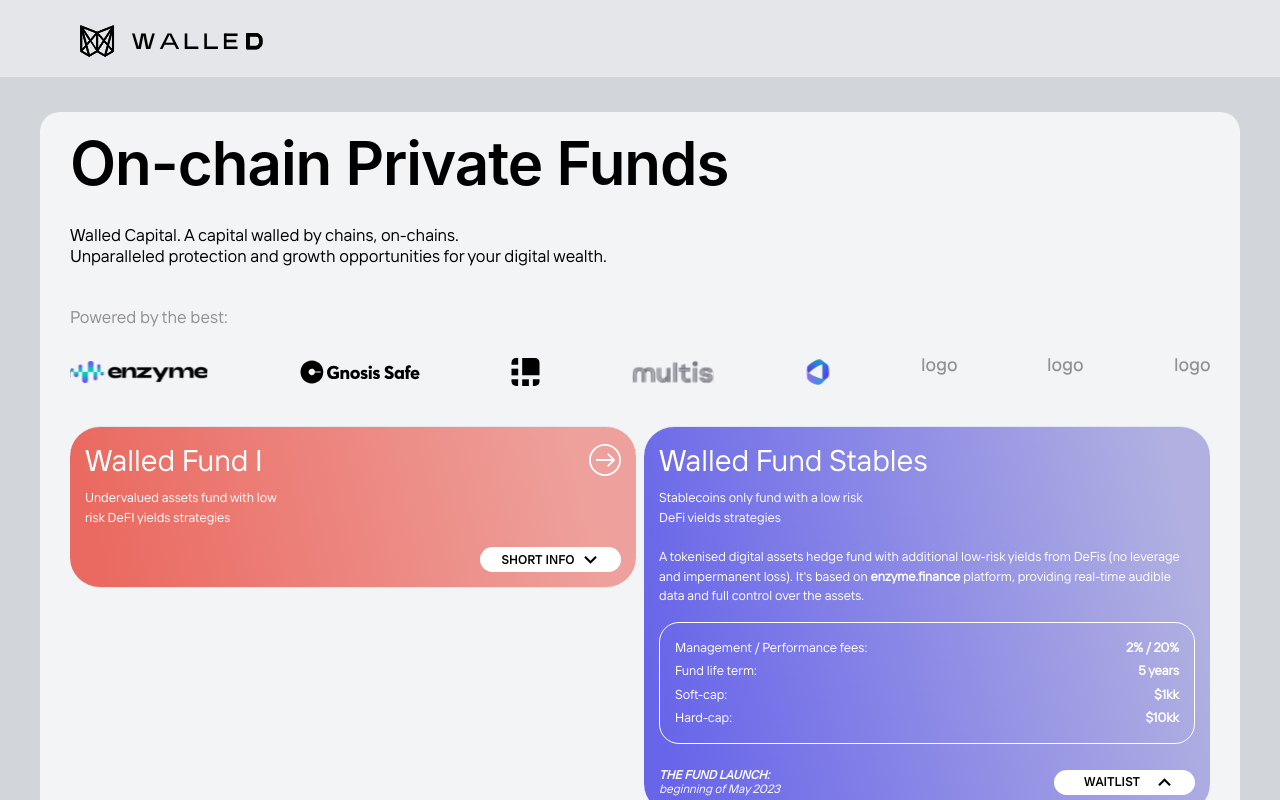
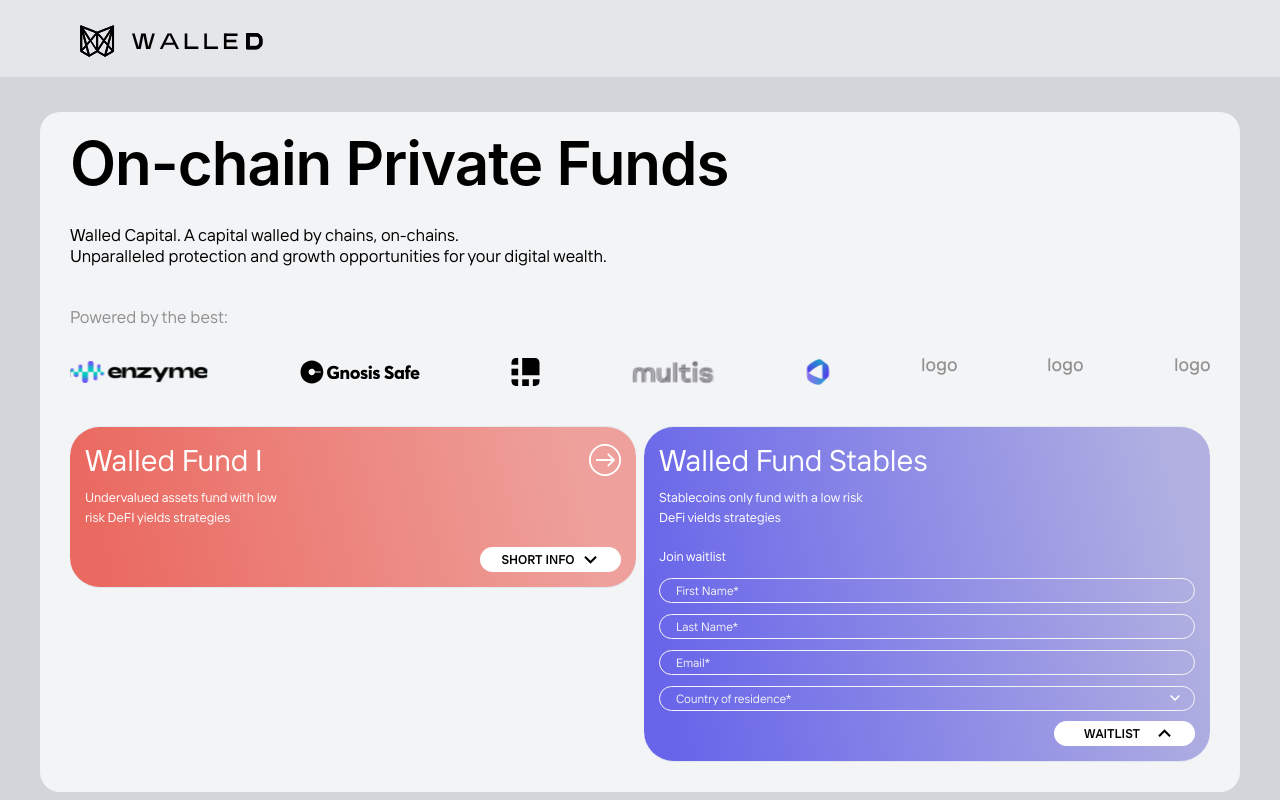
Before and after one commit to Walled-Capital/walled-capital-landing-page, a Next.js app: page / in a window 1280 px wide. Both pictures are taken after a click on the button "WAITLIST". Built offline with nearby package versions, Linux system fonts and the light colour scheme.

Commit message:
chore: DAO Advantages

```diff
--- /dev/null
+++ b/src/components/input-custom/InputCustom.tsx
@@ -0,0 +1,35 @@
+import { FC } from "react";
+import { FormControl, Input, SystemStyleObject } from "@chakra-ui/react";
+
+export const inputCustom: SystemStyleObject = {
+    borderRadius: "30px",
+    mb: { md: "0px", sm: "10px" },
+    h: "25px",
+    w: "100%",
+    fontSize: "12px",
+    color: "#F3F4F6",
+    borderColor: "#F3F4F6",
+    _placeholder: { color: "#F3F4F6" },
+    _focusVisible: {
+      borderColor: "#F3F4F6",
+      boxShadow: "none",
+    },
+    _hover: {
+      borderColor: "#F3F4F6",
+    },
+
+};
+
+interface InputCustomProps {
+  placeholder: string;
+}
+
+export const InputCustom: FC<InputCustomProps> = ({
+  placeholder = "Email",
+}) => {
+  return (
+    <FormControl >
+      <Input sx={inputCustom} placeholder={placeholder} />
+    </FormControl>
+  );
+};
--- a/src/components/project-box-main/project-box-v2/ProjectBoxV2.tsx
+++ b/src/components/project-box-main/project-box-v2/ProjectBoxV2.tsx
@@ -14,7 +14,7 @@
 } from "@chakra-ui/react";
 import { AccordionButtonCustom } from "@src/components/project-box-main/AccordionButtonCustom";
 import { FC } from "react";
-import {useMinWidthMedia} from "@src/hooks/useMediaWidth";
+import { useMinWidthMedia } from "@src/hooks/useMediaWidth";
 
 interface ProjectBoxV2Props {
   accordionPanelRender: () => JSX.Element;
@@ -22,6 +22,8 @@
   iconSrc: string;
   description: string;
   imagesSrc?: string[];
+  linkTitle?: string;
+  linkSrc?: string;
 }
 
 export const ProjectBoxV2: FC<ProjectBoxV2Props> = ({
@@ -30,13 +32,19 @@
   title,
   description,
   imagesSrc,
+  linkTitle,
+  linkSrc,
 }) => {
   const { toggle, isOpen, accordionIndex } = useProjectBox();
 
-  const [isLargerThenMd] = useMinWidthMedia('md')
-  const isLinkDisable = !!imagesSrc?.length;
+  const [isLargerThenMd] = useMinWidthMedia("md");
+  const isLinkDisable = !!imagesSrc?.length || !linkTitle;
 
-  const justifyContent = !isLargerThenMd ? 'center' : isLinkDisable ? "flex-end" : "space-between"
+  const justifyContent = !isLargerThenMd
+    ? "center"
+    : isLinkDisable
+    ? "flex-end"
+    : "space-between";
 
   return (
     <Accordion sx={projectBoxStylesV2(isOpen)} index={accordionIndex}>
@@ -60,11 +68,17 @@
                 ))}
               </Flex>
             )}
-            <Flex justifyContent={justifyContent} gap='0 7px'>
+            <Flex justifyContent={justifyContent} gap="0 7px">
               {!isOpen && !isLinkDisable && (
-                <Flex w='50%'><Link sx={linkButtonStyles}>enzyme PAGE</Link></Flex>
+                <Flex w="50%">
+                  <Link href={linkSrc} target='_blank' sx={linkButtonStyles}>{linkTitle}</Link>
+                </Flex>
               )}
-              {!isOpen &&  <Flex w='50%'><AccordionButtonCustom onClick={toggle} /></Flex>}
+              {!isOpen && (
+                <Flex w="50%">
+                  <AccordionButtonCustom onClick={toggle} />
+                </Flex>
+              )}
             </Flex>
           </Flex>
         </Flex>
@@ -87,7 +101,7 @@
             px="30px"
             pb="30px"
             w="100%"
-            gap='0 7px'
+            gap="0 7px"
           >
             {isOpen && !isLinkDisable && (
               <Flex w="50%">
--- a/src/data/mock.ts
+++ b/src/data/mock.ts
@@ -22,5 +22,244 @@
   "/OtocoLogo.svg",
   "/mockicon.svg",
   "/mockicon.svg",
-  "/mockicon.svg"
-]
+  "/mockicon.svg",
+];
+
+export const countries = [
+  "Afghanistan",
+  "Albania",
+  "Algeria",
+  "American Samoa",
+  "Andorra",
+  "Angola",
+  "Anguilla",
+  "Antigua and Barbuda",
+  "Argentina",
+  "Armenia",
+  "Aruba",
+  "Australia",
+  "Austria",
+  "Azerbaijan",
+  "Bangladesh",
+  "Barbados",
+  "Bahamas",
+  "Bahrain",
+  "Belarus",
+  "Belgium",
+  "Belize",
+  "Benin",
+  "Bermuda",
+  "Bhutan",
+  "Bolivia",
+  "Bosnia and Herzegovina",
+  "Botswana",
+  "Brazil",
+  "British Indian Ocean Territory",
+  "British Virgin Islands",
+  "Brunei Darussalam",
+  "Bulgaria",
+  "Burkina Faso",
+  "Burma",
+  "Burundi",
+  "Cambodia",
+  "Cameroon",
+  "Canada",
+  "Cape Verde",
+  "Cayman Islands",
+  "Central African Republic",
+  "Chad",
+  "Chile",
+  "China",
+  "Christmas Island",
+  "Cocos (Keeling) Islands",
+  "Colombia",
+  "Comoros",
+  "Congo-Brazzaville",
+  "Congo-Kinshasa",
+  "Cook Islands",
+  "Costa Rica",
+  "Croatia",
+  "Cura?ao",
+  "Cyprus",
+  "Czech Republic",
+  "Denmark",
+  "Djibouti",
+  "Dominica",
+  "Dominican Republic",
+  "East Timor",
+  "Ecuador",
+  "El Salvador",
+  "Egypt",
+  "Equatorial Guinea",
+  "Eritrea",
+  "Estonia",
+  "Ethiopia",
+  "Falkland Islands",
+  "Faroe Islands",
+  "Federated States of Micronesia",
+  "Fiji",
+  "Finland",
+  "France",
+  "French Guiana",
+  "French Polynesia",
+  "French Southern Lands",
+  "Gabon",
+  "Gambia",
+  "Georgia",
+  "Germany",
+  "Ghana",
+  "Gibraltar",
+  "Greece",
+  "Greenland",
+  "Grenada",
+  "Guadeloupe",
+  "Guam",
+  "Guatemala",
+  "Guernsey",
+  "Guinea",
+  "Guinea-Bissau",
+  "Guyana",
+  "Haiti",
+  "Heard and McDonald Islands",
+  "Honduras",
+  "Hong Kong",
+  "Hungary",
+  "Iceland",
+  "India",
+  "Indonesia",
+  "Iraq",
+  "Ireland",
+  "Isle of Man",
+  "Israel",
+  "Italy",
+  "Jamaica",
+  "Japan",
+  "Jersey",
+  "Jordan",
+  "Kazakhstan",
+  "Kenya",
+  "Kiribati",
+  "Kuwait",
+  "Kyrgyzstan",
+  "Laos",
+  "Latvia",
+  "Lebanon",
+  "Lesotho",
+  "Liberia",
+  "Libya",
+  "Liechtenstein",
+  "Lithuania",
+  "Luxembourg",
+  "Macau",
+  "Macedonia",
+  "Madagascar",
+  "Malawi",
+  "Malaysia",
+  "Maldives",
+  "Mali",
+  "Malta",
+  "Marshall Islands",
+  "Martinique",
+  "Mauritania",
+  "Mauritius",
+  "Mayotte",
+  "Mexico",
+  "Moldova",
+  "Monaco",
+  "Mongolia",
+  "Montenegro",
+  "Montserrat",
+  "Morocco",
+  "Mozambique",
+  "Namibia",
+  "Nauru",
+  "Nepal",
+  "Netherlands",
+  "New Caledonia",
+  "New Zealand",
+  "Nicaragua",
+  "Niger",
+  "Nigeria",
+  "Niue",
+  "Norfolk Island",
+  "Northern Mariana Islands",
+  "Norway",
+  "Oman",
+  "Pakistan",
+  "Palau",
+  "Panama",
+  "Papua New Guinea",
+  "Paraguay",
+  "Peru",
+  "Philippines",
+  "Pitcairn Islands",
+  "Poland",
+  "Portugal",
+  "Puerto Rico",
+  "Qatar",
+  "R?union",
+  "Romania",
+  "Rwanda",
+  "Saint Barth?lemy",
+  "Saint Helena",
+  "Saint Kitts and Nevis",
+  "Saint Lucia",
+  "Saint Martin",
+  "Saint Pierre and Miquelon",
+  "Saint Vincent",
+  "Samoa",
+  "San Marino",
+  "S?o Tom? and Pr?ncipe",
+  "Saudi Arabia",
+  "Senegal",
+  "Serbia",
+  "Seychelles",
+  "Sierra Leone",
+  "Singapore",
+  "Sint Maarten",
+  "Slovakia",
+  "Slovenia",
+  "Solomon Islands",
+  "Somalia",
+  "South Africa",
+  "South Georgia",
+  "South Korea",
+  "Spain",
+  "Sri Lanka",
+  "Sudan",
+  "Suriname",
+  "Svalbard and Jan Mayen",
+  "Sweden",
+  "Swaziland",
+  "Switzerland",
+  "Syria",
+  "Taiwan",
+  "Tajikistan",
+  "Tanzania",
+  "Thailand",
+  "Togo",
+  "Tokelau",
+  "Tonga",
+  "Trinidad and Tobago",
+  "Tunisia",
+  "Turkey",
+  "Turkmenistan",
+  "Turks and Caicos Islands",
+  "Tuvalu",
+  "Uganda",
+  "Ukraine",
+  "United Arab Emirates",
+  "United Kingdom",
+  "United States",
+  "Uruguay",
+  "Uzbekistan",
+  "Vanuatu",
+  "Vatican City",
+  "Vietnam",
+  "Venezuela",
+  "Wallis and Futuna",
+  "Western Sahara",
+  "Yemen",
+  "Zambia",
+  "Zimbabwe",
+];
--- a/src/pages/index.tsx
+++ b/src/pages/index.tsx
@@ -2,10 +2,12 @@
   Button,
   Flex,
   FlexProps,
+  FormControl,
   Heading,
   Image,
   ListItem,
   OrderedList,
+  Select,
   Stack,
   Text,
   VStack,
@@ -14,8 +16,12 @@
 import { FC, PropsWithChildren } from "react";
 import { ProjectBoxV2 } from "@src/components/project-box-main/project-box-v2/ProjectBoxV2";
 import { ArticleCard } from "@src/components/article-card/ArticleCard";
-import { icons, logos, mockIcons } from "@src/data/mock";
+import { countries, icons, logos, mockIcons } from "@src/data/mock";
 import { messages } from "@src/data/messages";
+import {
+  inputCustom,
+  InputCustom,
+} from "@src/components/input-custom/InputCustom";
 
 const SectionLayout: FC<PropsWithChildren & FlexProps> = ({
   children,
@@ -183,76 +189,27 @@
                 background="linear-gradient(77.41deg, #6865EA 5.56%, #B1B0E1 92.56%);"
                 buttonLabel="waitlist"
                 accordionPanelRender={({ closeButton }) => (
-                  <VStack spacing={4} align="stretch">
-                    <Text fontSize="13px">
-                      A tokenised digital assets hedge fund with additional
-                      low-risk yields from DeFis (no leverage and impermanent
-                      loss). It&apos;s based on{" "}
-                      <Text as="span" fontWeight={700}>
-                        enzyme.finance
-                      </Text>{" "}
-                      platform, providing real-time audible data and full
-                      control over the assets.
-                    </Text>
-                    <Flex
-                      sx={{
-                        p: "15px",
-                        border: "1px solid white",
-                        borderRadius: "20px",
-                        mb: "10px",
-                        w: "100%",
-                      }}
-                    >
-                      <VStack spacing={1} align="stretch" w="100%">
-                        <Flex
-                          w="100%"
-                          justifyContent="space-between"
-                          fontSize="13px"
+                  <Flex flexDir="column" gap="10px 0">
+                    <Flex fontSize="13px">Join waitlist</Flex>
+                    <Flex flexDir="column" gap="10px 0">
+                      <InputCustom placeholder="First Name*" />
+                      <InputCustom placeholder="Last Name*" />
+                      <InputCustom placeholder="Email*" />
+                      <FormControl>
+                        <Select
+                          sx={{ ...inputCustom, option: { color: "black" } }}
+                          placeholder="Country of residence*"
                         >
-                          <Flex>Management / Performance fees:</Flex>
-                          <Flex fontWeight={700}>2% / 20%</Flex>
-                        </Flex>
-                        <Flex
-                          w="100%"
-                          justifyContent="space-between"
-                          fontSize="13px"
-                        >
-                          <Flex>Fund life term:</Flex>
-                          <Flex fontWeight={700}>5 years</Flex>
-                        </Flex>
-                        <Flex
-                          w="100%"
-                          justifyContent="space-between"
-                          fontSize="13px"
-                        >
-                          <Flex>Soft-cap:</Flex>
-                          <Flex fontWeight={700}>$1kk</Flex>
-                        </Flex>
-                        <Flex
-                          w="100%"
-                          justifyContent="space-between"
-                          fontSize="13px"
-                        >
-                          <Flex>Hard-cap:</Flex>
-                          <Flex fontWeight={700}>$10kk</Flex>
-                        </Flex>
-                      </VStack>
+                          {countries.map((country, index) => (
+                            <option key={index} value={country}>
+                              {country}
+                            </option>
+                          ))}
+                        </Select>
+                      </FormControl>
                     </Flex>
-                    <Flex justifyContent="space-between">
-                      <Flex fontSize="12px" flexDir="column">
-                        <Text
-                          as="i"
-                          textTransform="uppercase"
-                          fontWeight={700}
-                          lineHeight="10px"
-                        >
-                          The fund launch:
-                        </Text>
-                        <Text as="i">beginning of May 2023</Text>
-                      </Flex>
-                      <Flex w="50%">{closeButton}</Flex>
-                    </Flex>
-                  </VStack>
+                    <Flex>{closeButton}</Flex>
+                  </Flex>
                 )}
               />
             </Stack>
@@ -302,6 +259,8 @@
                   iconSrc="/arrowInEllipse.svg"
                   title="DAO Advantages"
                   description={messages.WE_BELIEVE_IN_THE_POTENTIAL_OF}
+                  linkTitle='enzyme PAGE'
+                  linkSrc='https://walled.enzyme.community/vault/0xba15cec513a58e7fab7319ba42509a8e78c7d346'
                   accordionPanelRender={() => (
                     <Flex flexDir="column" px="30px" pb="30px">
                       <OrderedList>
```
